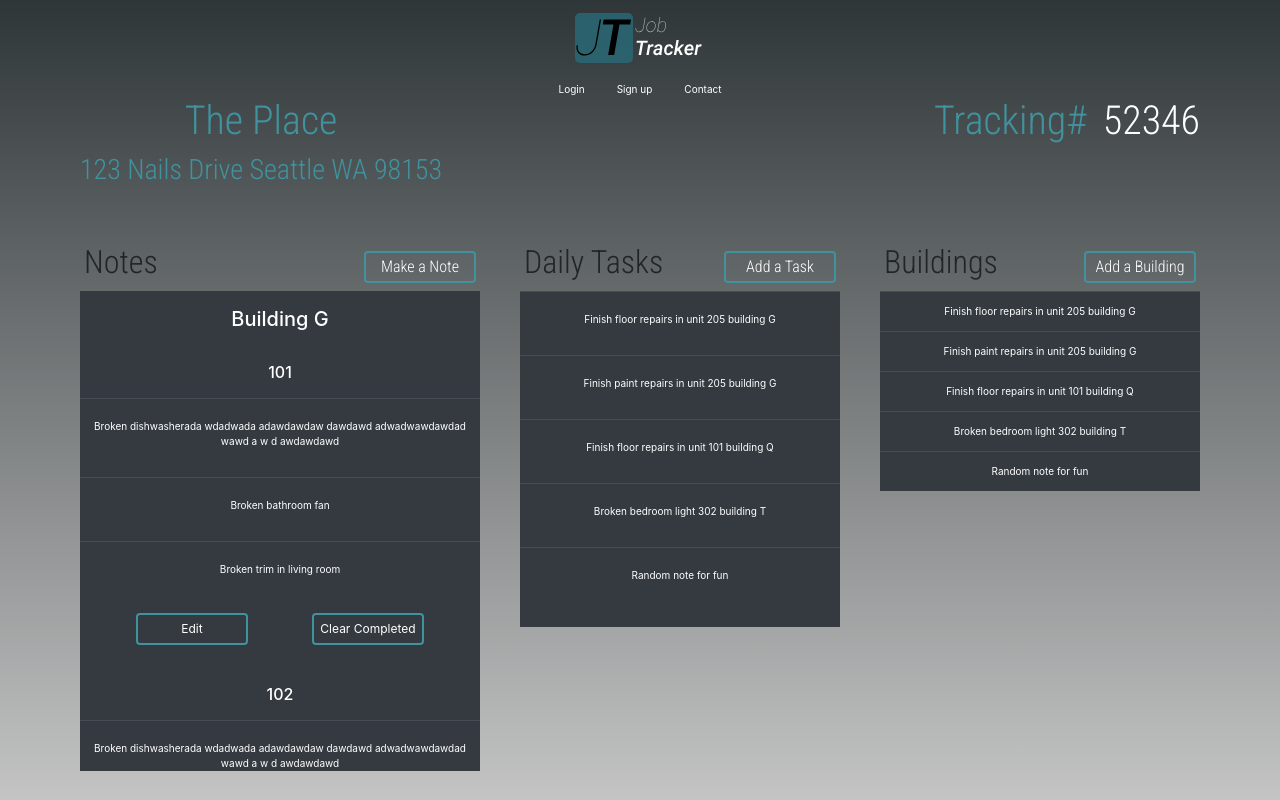
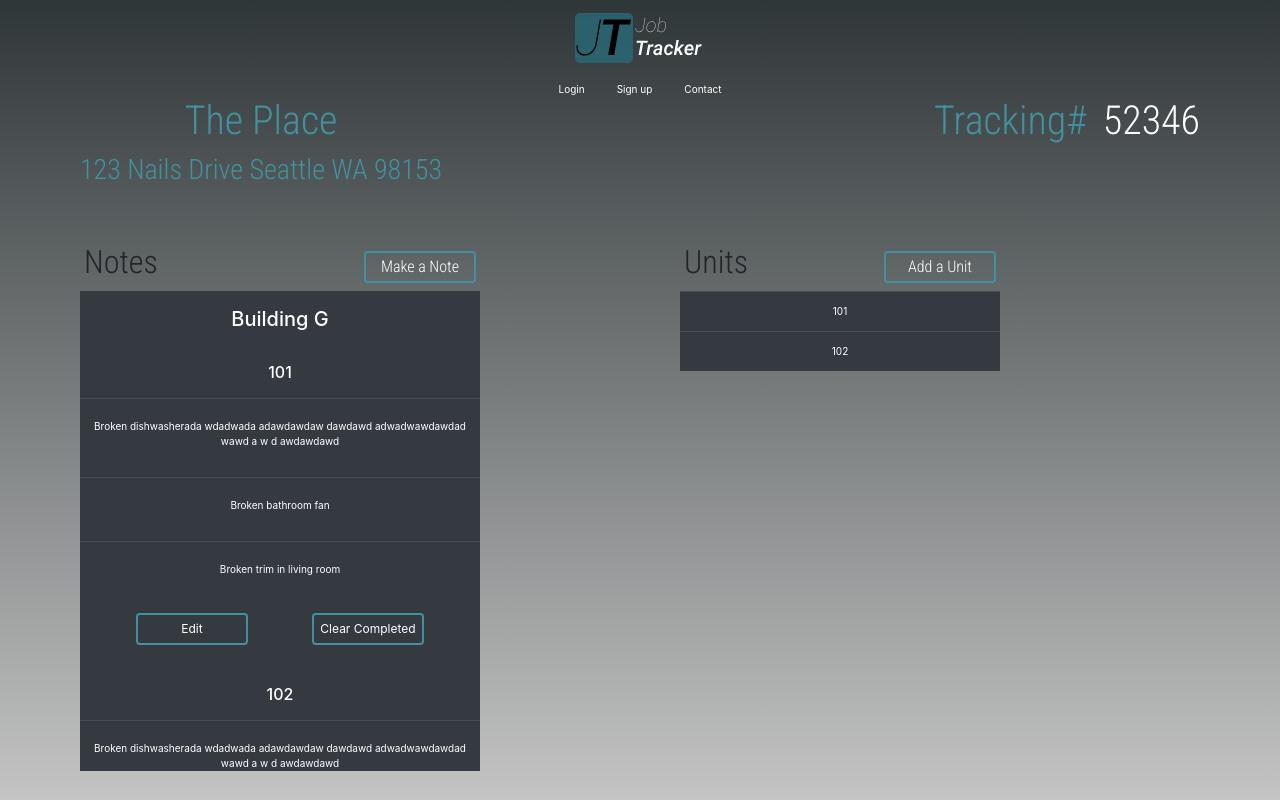
Before and after one commit to job-tracker/frontend, a React (Create React App) app: page / in a window 1280 px wide. Built offline with nearby package versions, Linux system fonts and the light colour scheme.

Commit message:
built building and unit components and mounted them to respective views

```diff
--- a/src/App.js
+++ b/src/App.js
@@ -5,6 +5,7 @@ import Header from './components/Header/Header.js';
 import LandingPage from './views/LandingPage/LandingPage';
 import EmployeeView from './views/EmployeeView/EmployeeView';
 import JobsiteView from './views/JobsiteView/JobsiteView';
+import BuildingView from './views/BuildingView/BuildingView.js';
 
 // Styling
 import './App.css';
@@ -15,7 +16,7 @@ function App() {
       <section className="main-header-wrapper">
         <Header />
       </section>
-      <JobsiteView />
+      <BuildingView />
     </div>
   );
 }
--- /dev/null
+++ b/src/components/BuildingComponents/Building.js
@@ -0,0 +1,9 @@
+import React from 'react';
+
+import './Building.scss';
+
+const Building = ({ name }) => {
+  return <td>{name}</td>;
+};
+
+export default Building;
--- /dev/null
+++ b/src/components/BuildingComponents/Unit.js
@@ -0,0 +1,9 @@
+import React from 'react';
+
+import './Unit.scss';
+
+const Unit = ({ name }) => {
+  return <td>{name}</td>;
+};
+
+export default Unit;
--- a/src/components/Lists/BuildingList/BuildingList.js
+++ b/src/components/Lists/BuildingList/BuildingList.js
@@ -4,12 +4,13 @@ import { Table } from 'reactstrap';
 
 import './BuildingList.scss';
 
-import Task_List from '../../../TempData/TempTaskData.js';
+import Building_List from '../../../TempData/TempBuildingNotesData.js';
 
 import ListHeader from '../../ListComponents/ListHeader/ListHeader.js';
+import Building from '../../BuildingComponents/Building.js';
 
 const BuildingList = () => {
-  const [taskList, setTaskList] = useState(Task_List);
+  const [buildingList, setBuildingList] = useState(Building_List);
   return (
     <section className="building-list-wrapper">
       <div className="building-list-header">
@@ -18,9 +19,9 @@ const BuildingList = () => {
       <div className="building-list-wrapper">
         <Table dark hover responsive className="building-table">
           <tbody>
-            {taskList.map((task, i) => (
+            {buildingList.map((building, i) => (
               <tr key={i}>
-                <td>{task.task}</td>
+                <Building name={building.name} />
               </tr>
             ))}
           </tbody>
--- /dev/null
+++ b/src/components/Lists/UnitList/UnitList.js
@@ -0,0 +1,34 @@
+import React, { useState } from 'react';
+
+import { Table } from 'reactstrap';
+
+import './UnitList.scss';
+
+import Unit_List from '../../../TempData/TempUnitData.js';
+
+import ListHeader from '../../ListComponents/ListHeader/ListHeader.js';
+import Unit from '../../BuildingComponents/Unit.js';
+
+const UnitList = () => {
+  const [unitList, setUnitList] = useState(Unit_List);
+  return (
+    <section className="unit-list-wrapper">
+      <div className="unit-list-header">
+        <ListHeader headerTitle={'Units'} btnTitle={'Add a Unit'} />
+      </div>
+      <div className="unit-list-wrapper">
+        <Table dark hover responsive className="unit-table">
+          <tbody>
+            {unitList.map((unit, i) => (
+              <tr key={i}>
+                <Unit name={unit.name} />
+              </tr>
+            ))}
+          </tbody>
+        </Table>
+      </div>
+    </section>
+  );
+};
+
+export default UnitList;
--- /dev/null
+++ b/src/components/Lists/UnitList/UnitList.scss
@@ -0,0 +1,3 @@
+.unit-list-wrapper {
+  width: 20rem;
+}
--- a/src/views/BuildingView/BuildingView.js
+++ b/src/views/BuildingView/BuildingView.js
@@ -0,0 +1,29 @@
+import React from 'react';
+
+import './BuildingView.scss';
+
+import JobsiteHeader from '../../components/JobsiteComponents/JobsiteHeader.js';
+import BuildingNotesList from '../../components/Lists/NoteList/BuildingNotesList.js';
+import UnitList from '../../components/Lists/UnitList/UnitList.js';
+import BuildingList from '../../components/Lists/BuildingList/BuildingList.js';
+
+const BuildingView = () => {
+  return (
+    <div className="main-building-wrapper">
+      <JobsiteHeader />
+      <section className="main-note-task-wrapper">
+        <div className="top-task-wrapper">
+          <div className="notes-wrapper">
+            <BuildingNotesList />
+          </div>
+          <div className="daily-task-wrapper">
+            <UnitList />
+          </div>
+          <div className="bot-task-wrapper"></div>
+        </div>
+      </section>
+    </div>
+  );
+};
+
+export default BuildingView;
--- a/src/views/BuildingView/BuildingView.scss
+++ b/src/views/BuildingView/BuildingView.scss
@@ -0,0 +1,15 @@
+.main-building-wrapper {
+  .main-note-task-wrapper {
+    display: flex;
+    flex-direction: column;
+    justify-content: space-between;
+    width: 100%;
+    padding-top: 3rem;
+
+    .top-task-wrapper {
+      display: flex;
+      justify-content: space-between;
+      width: 100%;
+    }
+  }
+}
--- a/src/views/EmployeeView/EmployeeView.js
+++ b/src/views/EmployeeView/EmployeeView.js
@@ -1,4 +1,4 @@
-import React, { Component } from 'react';
+import React from 'react';
 
 import './EmployeeView.scss';
 
```
Also changed, not shown: src/components/BuildingComponents/Building.scss (added), src/components/BuildingComponents/Unit.scss (added).
